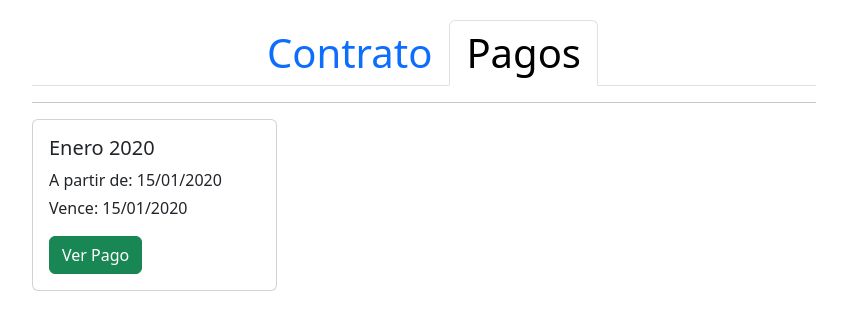
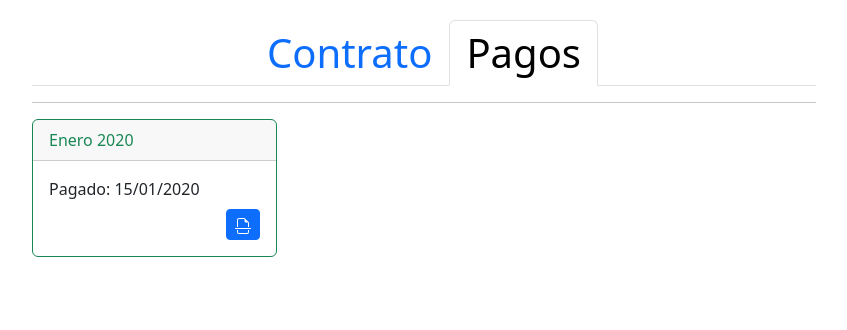
Before and after one commit to 1Pampu/gestion-contratos, a Django app: page /lista_pagos/1/ in a window 1280 px wide. Shown: the part 59-389 px from the top of the page, without its empty margins (216-1063 px from the left). Run offline with Django 5.2, Linux system fonts and the light colour scheme; tables that the repository leaves empty hold one stand-in row (values such as "Sample post").

Commit message:
stylish cards

```diff
--- a/contratos/views.py
+++ b/contratos/views.py
@@ -6,6 +6,7 @@ from .utils import autocompletar_docx_contrato, validaciones_contrato
 from django.http import HttpResponse
 from personas.utils import agregar_actualizar_persona, getPersona
 from inmuebles.utils import agregar_actualizar_inmueble, getInmueble
+from datetime import date
 
 # Create your views here.
 def index(request):
@@ -166,6 +167,7 @@ def lista_pagos(request, id_contrato):
         'pagos': pagos,
         'nav_cp': 'p',
         'contrato': pagos[0].contrato,
+        'hoy': date.today(),
     }
     return render(request, 'contratos/lista_pagos.html', context)
 
--- a/templates/contratos/lista_pagos.html
+++ b/templates/contratos/lista_pagos.html
@@ -2,23 +2,40 @@
 
 {% block main %}
   <div  class="mx-auto p-2 mt-1" style="width: 800px;">
+    {% include "global/layouts/icons.html" %}
     {% include "global/layouts/nav_contrato_pagos.html" %}
     <hr>
 
     <div class="row">
       {% for pago in pagos %}
         <div class="col-sm-4 mb-sm-3">
-                <div class="card">
+          <div class="card {% if pago.pago %} border-success {% elif pago.hasta < hoy %} border-danger {% endif %}">
+            <div class="card-header {% if pago.pago %} text-success {% elif pago.hasta < hoy %} text-danger {% endif %}">{{pago.desde|date:"N Y"}}</div>
             <div class="card-body">
-                    <h5 class="card-title">{{pago.desde|date:"N Y"}}</h5>
+              {% if pago.pago %}
+                <p class="card-text mb-2">Pagado: {{pago.fecha_pago|date:"SHORT_DATE_FORMAT"}}</p>
+              {% else %}
                 <p class="card-text mb-1">A partir de: {{pago.desde|date:"SHORT_DATE_FORMAT"}}</p>
-                    <p class="card-text">Vence: {{pago.hasta|date:"SHORT_DATE_FORMAT"}}</p>
-                    <a href="{% url 'pago' id_pago=pago.id %}" class="btn btn-success">Ver Pago</a>
+                <p class="card-text mb-2">Vence: {{pago.hasta|date:"SHORT_DATE_FORMAT"}}</p>
+              {% endif %}
+              <div class="d-flex justify-content-end">
+                {% if not pago.pago %}
+                  <a href="" class="btn btn-sm btn-success ms-1">
+                    <svg width="16" height="16" fill="currentColor" class="bi bi-file-earmark-break">
+                      <use xlink:href="#cash-coin"></use>
+                    </svg>
+                  </a>
+                {% endif %}
+                <a href="{% url 'pago' id_pago=pago.id %}" class="btn btn-sm btn-primary ms-1">
+                  <svg width="16" height="16" fill="currentColor" class="bi bi-file-earmark-break">
+                    <use xlink:href="#icono-archivo"></use>
+                  </svg>
+                </a>
+              </div>
             </div>
           </div>
         </div>
       {% endfor %}
     </div>
   </div>
-
 {% endblock main %}
--- a/templates/global/layouts/icons.html
+++ b/templates/global/layouts/icons.html
@@ -31,4 +31,10 @@
         <path d="M11.07 9.047a1.5 1.5 0 0 0-1.742.26l-.02.021a1.5 1.5 0 0 0-.261 1.742 1.5 1.5 0 0 0 0 2.86 1.5 1.5 0 0 0-.12 1.07H3.5A1.5 1.5 0 0 1 2 13.5V9.293l6-6 4.724 4.724a1.5 1.5 0 0 0-1.654 1.03"/>
         <path d="m13.158 9.608-.043-.148c-.181-.613-1.049-.613-1.23 0l-.043.148a.64.64 0 0 1-.921.382l-.136-.074c-.561-.306-1.175.308-.87.869l.075.136a.64.64 0 0 1-.382.92l-.148.045c-.613.18-.613 1.048 0 1.229l.148.043a.64.64 0 0 1 .382.921l-.074.136c-.306.561.308 1.175.869.87l.136-.075a.64.64 0 0 1 .92.382l.045.149c.18.612 1.048.612 1.229 0l.043-.15a.64.64 0 0 1 .921-.38l.136.074c.561.305 1.175-.309.87-.87l-.075-.136a.64.64 0 0 1 .382-.92l.149-.044c.612-.181.612-1.049 0-1.23l-.15-.043a.64.64 0 0 1-.38-.921l.074-.136c.305-.561-.309-1.175-.87-.87l-.136.075a.64.64 0 0 1-.92-.382ZM12.5 14a1.5 1.5 0 1 1 0-3 1.5 1.5 0 0 1 0 3"/>
     </symbol>
+    <symbol id="cash-coin" viewBox="0 0 16 16">
+        <path d="M11 15a4 4 0 1 0 0-8 4 4 0 0 0 0 8m5-4a5 5 0 1 1-10 0 5 5 0 0 1 10 0"/>
+        <path d="M9.438 11.944c.047.596.518 1.06 1.363 1.116v.44h.375v-.443c.875-.061 1.386-.529 1.386-1.207 0-.618-.39-.936-1.09-1.1l-.296-.07v-1.2c.376.043.614.248.671.532h.658c-.047-.575-.54-1.024-1.329-1.073V8.5h-.375v.45c-.747.073-1.255.522-1.255 1.158 0 .562.378.92 1.007 1.066l.248.061v1.272c-.384-.058-.639-.27-.696-.563h-.668zm1.36-1.354c-.369-.085-.569-.26-.569-.522 0-.294.216-.514.572-.578v1.1zm.432.746c.449.104.655.272.655.569 0 .339-.257.571-.709.614v-1.195z"/>
+        <path d="M1 0a1 1 0 0 0-1 1v8a1 1 0 0 0 1 1h4.083q.088-.517.258-1H3a2 2 0 0 0-2-2V3a2 2 0 0 0 2-2h10a2 2 0 0 0 2 2v3.528c.38.34.717.728 1 1.154V1a1 1 0 0 0-1-1z"/>
+        <path d="M9.998 5.083 10 5a2 2 0 1 0-3.132 1.65 6 6 0 0 1 3.13-1.567"/>
+    </symbol>
 </svg>
```
Lines whose indentation alone changed are shown as unchanged.
